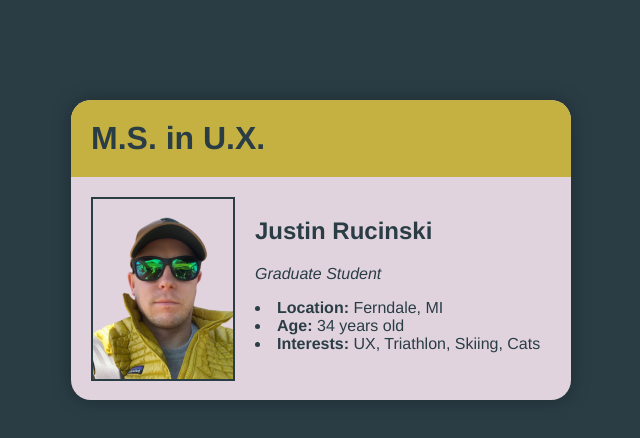
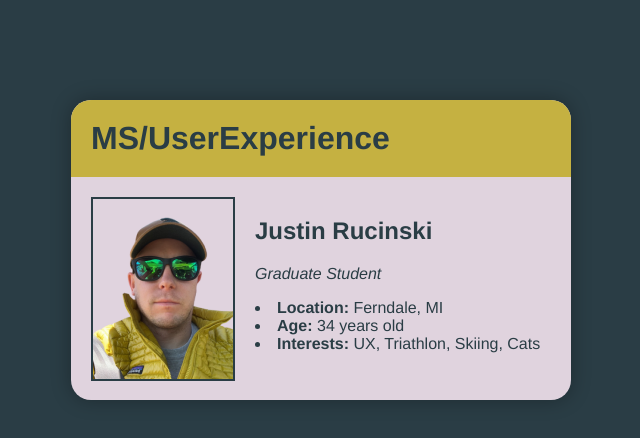
Before and after one commit to JustinRucinski/html-getting-started, a plain HTML site: page index.html in a window 1280 px wide. Shown: the whole page, without its empty margins (319-959 px from the left). Drawn offline with Linux system fonts and the light colour scheme.

Commit message:
Added final title text

```diff
--- a/index.html
+++ b/index.html
@@ -4,12 +4,12 @@
     <meta charset="UTF-8">
     <meta name="viewport" content="width=device-width, initial-scale=1.0">
     <meta http-equiv="X-UA-Compatible" content="ie=edge">
-    <title>M.S. in U.X. - JustinRucinski</title>
+    <title>MS/UserExperience | Justin Rucinski</title>
     <link rel="stylesheet" href="screen.css">
   </head>
   <body>
     <div class="card">
-      <h1 id="company">M.S. in U.X.</h1>
+      <h1 id="company">MS/UserExperience</h1>
       <div>
         <img alt="Headshot of Justin Rucinski" src="JustinRucinski .png" />
         <h2>Justin Rucinski</H2>
```
